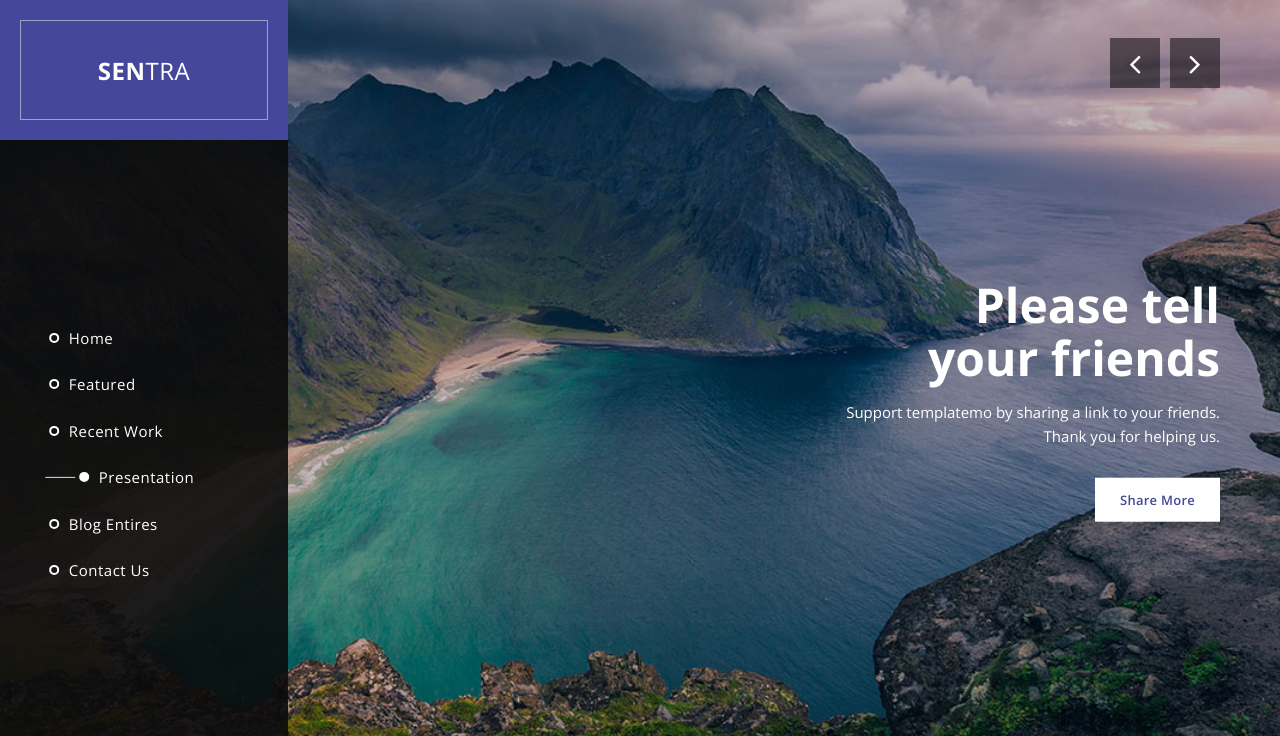
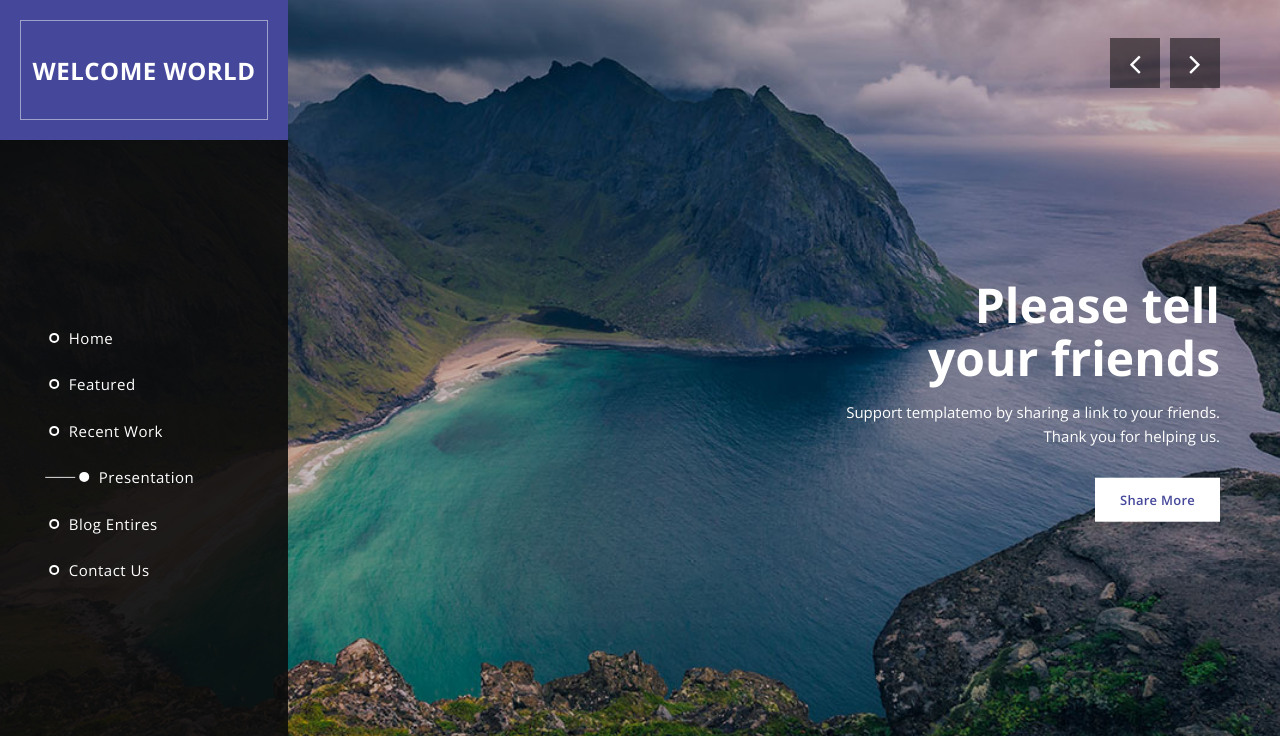
Before and after one commit to Delphindavis/mysite, a plain HTML site: page index.html in a window 1280 px wide. Shown: the top 736 px of the page. Drawn offline with nearby package versions, Linux system fonts and the light colour scheme.

Commit message:
welcome world

```diff
--- a/index.html
+++ b/index.html
@@ -57,7 +57,7 @@ https://templatemo.com/tm-518-sentra
 
         <div class="sidebar-navigation hidde-sm hidden-xs">
             <div class="logo">
-                <a href="#">Sen<em>tra</em></a>
+                <a href="#">Welcome world</em></a>
             </div>
             <nav>
                 <ul>
```
